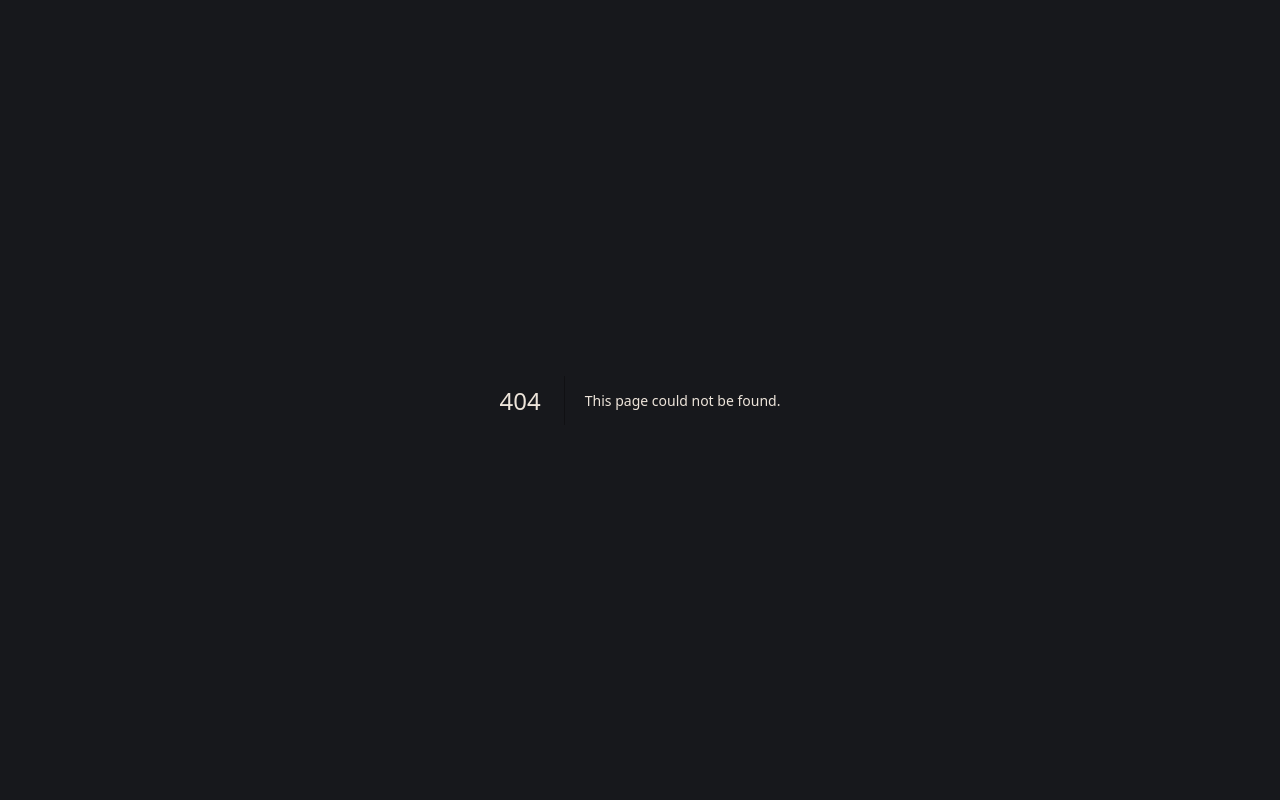
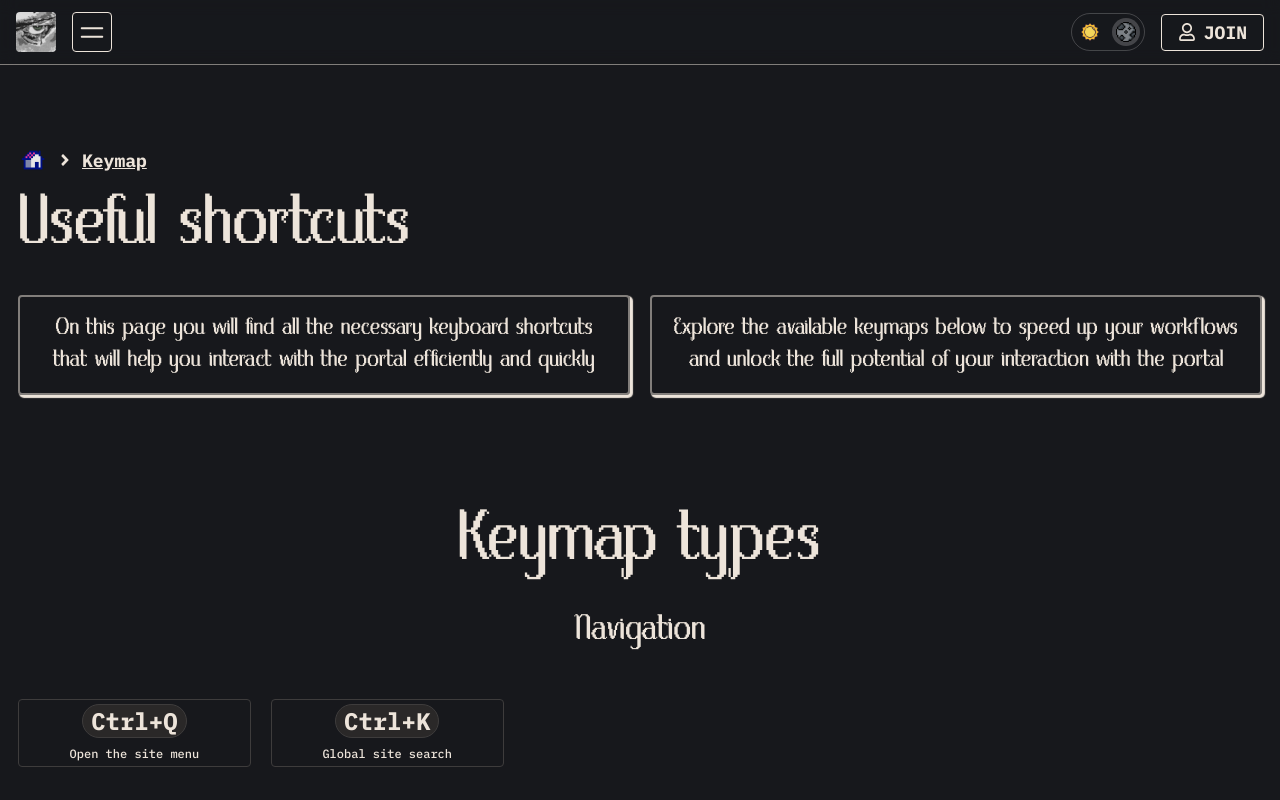
Before and after one commit to talllorenc/valley404, a Next.js app: page /keymap in a window 1280 px wide. Before the commit this address had no page. Shown: the top 800 px of the page. Built offline with nearby package versions, Linux system fonts and the light colour scheme.

Commit message:
Redesign & Create keymap Page

```diff
--- a/src/app/(home)/about/page.tsx
+++ b/src/app/(home)/about/page.tsx
@@ -1,7 +1,7 @@
 import Layout from "@/components/Layout/Layout";
 import AboutPage from "@/components/Pages/AboutPage";
 import { Metadata } from "next";
-import SotialsMenu from "@/components/SotialsMenu/SotialsMenu";
+import SocialsMenu from "@/components/SotialsMenu/SotialsMenu";
 
 export const metadata: Metadata = {
 	title: "About portal | Valley 404",
@@ -21,8 +21,8 @@ const page = () => {
 		<div>
 			<div
 				style={{ backgroundImage: 'url("/About/mainBg.png")' }}
-				className="bg-cover bg-bottom bg-no-repeat min-h-[50vh] md:min-h-[50vh] overflow-hidden flex flex-col gap-4 items-end justify-center border-b-4 border-dark dark:border-light">
-				<SotialsMenu />
+				className="bg-cover bg-bottom bg-no-repeat min-h-[50vh] overflow-hidden flex flex-col gap-4 items-end justify-center border-b-4 border-dark dark:border-light">
+				<SocialsMenu />
 			</div>
 			<Layout>
 				<AboutPage />
--- a/src/app/(home)/about/test/page.tsx
+++ /dev/null
@@ -1,5 +0,0 @@
-const page = () => {
-	return <div>page</div>;
-};
-
-export default page;
--- /dev/null
+++ b/src/app/(home)/keymap/page.tsx
@@ -0,0 +1,26 @@
+import { Metadata } from "next";
+import Layout from "@/components/Layout/Layout";
+import KeymapPage from "@/components/Pages/KeymapPage";
+
+export const metadata: Metadata = {
+	title: "Keymap | Valley 404",
+	description: "Valley 404 - Keymap",
+	openGraph: {
+		title: "Keymap | Valley 404",
+		description: "Valley 404 - Keymap",
+		url: "/keymap",
+		siteName: "valley404",
+		locale: "en",
+		type: "website",
+	},
+};
+
+const page = () => {
+	return (
+		<Layout>
+			<KeymapPage />
+		</Layout>
+	);
+};
+
+export default page;
--- a/src/components/BreadCrumbs/BreadCrumbs.tsx
+++ b/src/components/BreadCrumbs/BreadCrumbs.tsx
@@ -16,7 +16,7 @@ const BreadCrumbs: React.FC = () => {
 	const pathSegments = pathname.split("/").filter((segment) => segment);
 
 	return (
-		<div className="">
+		<div className="pb-4">
 			<nav>
 				<ul className="flex gap-2 items-center flex-wrap">
 					<li>
--- /dev/null
+++ b/src/components/Keymap/Keymap.tsx
@@ -0,0 +1,29 @@
+import { keymapNavigationArray } from "@/constants/keymap.array";
+
+const Keymap = () => {
+	return (
+		<div className="flex flex-col">
+			<div className="flex items-center justify-center text-center font-keleti">
+				<h2 className="font-medium text-7xl text-center">Keymap types</h2>
+			</div>
+
+			<div className="flex flex-col gap-12 mt-8">
+				<h2 className="font-medium text-4xl text-center font-keleti">
+					Navigation
+				</h2>
+				<div className="grid grid-cols-2 md:grid-cols-3 lg:grid-cols-5 2xl:grid-cols-8 gap-5 cursor-help">
+					{keymapNavigationArray.map((item) => (
+						<div className="flex flex-col gap-2 items-center text-center border border-[#3e3c3c] p-1 rounded transition duration-200 hover:shadow-buttonDark dark:hover:shadow-buttonLight">
+							<p className="text-2xl font-bold bg-[#535151] dark:bg-[#2a2828] border border-[#3e3c3c] px-2 text-light rounded-full">
+								{item.key}
+							</p>
+							<p className="text-xs font-medium">{item.desc}</p>
+						</div>
+					))}
+				</div>
+			</div>
+		</div>
+	);
+};
+
+export default Keymap;
--- /dev/null
+++ b/src/components/Pages/KeymapPage.tsx
@@ -0,0 +1,31 @@
+import BreadCrumbs from "@/components/BreadCrumbs/BreadCrumbs";
+import Keymap from "@/components/Keymap/Keymap";
+
+const KeymapPage = () => {
+	return (
+		<div className="flex flex-col">
+			<BreadCrumbs />
+			<h1 className="font-keleti font-medium text-7xl">Useful shortcuts</h1>
+			<div className="grid grid-cols-1 md:grid-cols-2 gap-5 mt-8 font-keleti text-2xl">
+				<div className="text-center p-4 border-2 border-dark/50 dark:border-light/50 rounded shadow-buttonDark dark:shadow-buttonLight">
+					<p>
+						On this page you will find all the necessary keyboard shortcuts that
+						will help you interact with the portal efficiently and quickly
+					</p>
+				</div>
+				<div className="text-center p-4 border-2 border-dark/50 dark:border-light/50 rounded shadow-buttonDark dark:shadow-buttonLight">
+					<p>
+						Explore the available keymaps below to speed up your workflows and
+						unlock the full potential of your interaction with the portal
+					</p>
+				</div>
+			</div>
+
+			<div className="mt-28">
+				<Keymap />
+			</div>
+		</div>
+	);
+};
+
+export default KeymapPage;
--- a/src/components/Technologies/Technologies.tsx
+++ b/src/components/Technologies/Technologies.tsx
@@ -24,7 +24,7 @@ const Technologies = () => {
 						{technologiesFrontendArray.map((image) => (
 							<div
 								key={image.id}
-								className="flex flex-col items-center border border-dark/50 dark:border-light/50 p-4 justify-between rounded transition duration-200 hover:shadow-buttonDark dark:hover:shadow-buttonLight">
+								className="flex flex-col items-center border border-dark/50 dark:border-light/50 p-4 justify-between rounded transition duration-200 hover:shadow-buttonDark dark:hover:shadow-buttonLight cursor-help">
 								<Image
 									src={image.src}
 									alt={image.alt}
@@ -48,7 +48,7 @@ const Technologies = () => {
 						{technologiesBackendArray.map((image) => (
 							<div
 								key={image.id}
-								className="flex flex-col items-center border border-dark/50 dark:border-light/50 p-4 justify-between rounded transition duration-200 hover:shadow-buttonDark dark:hover:shadow-buttonLight">
+								className="flex flex-col items-center border border-dark/50 dark:border-light/50 p-4 justify-between rounded transition duration-200 hover:shadow-buttonDark dark:hover:shadow-buttonLight cursor-help">
 								<Image
 									src={image.src}
 									alt={image.alt}
@@ -72,7 +72,7 @@ const Technologies = () => {
 						{technologiesIntegrationsArray.map((image) => (
 							<div
 								key={image.id}
-								className="flex flex-col items-center border border-dark/50 dark:border-light/50 p-4 justify-between rounded transition duration-200 hover:shadow-buttonDark dark:hover:shadow-buttonLight">
+								className="flex flex-col items-center border border-dark/50 dark:border-light/50 p-4 justify-between rounded transition duration-200 hover:shadow-buttonDark dark:hover:shadow-buttonLight cursor-help">
 								<Image
 									src={image.src}
 									alt={image.alt}
--- /dev/null
+++ b/src/constants/keymap.array.ts
@@ -0,0 +1,22 @@
+import { IKeymapArray } from "@/types/keymap.array";
+
+export const keymapNavigationArray: IKeymapArray[] = [
+	{
+		id: 1,
+		desc: "Open the site menu",
+		key: "Ctrl+Q",
+	},
+	{
+		id: 2,
+		desc: "Global site search",
+		key: "Ctrl+K",
+	},
+];
+
+export const keymapPostsArray: IKeymapArray[] = [
+	{
+		id: 1,
+		desc: "Open the post menu",
+		key: "Ctrl+P",
+	},
+];
--- a/src/constants/menu.links.ts
+++ b/src/constants/menu.links.ts
@@ -11,4 +11,9 @@ export const menuLinks: IMenuLinks[] = [
 		title: "Contact",
 		path: "/contact",
 	},
+	{
+		id: 3,
+		title: "Keymap",
+		path: "/keymap",
+	},
 ];
--- /dev/null
+++ b/src/types/keymap.array.ts
@@ -0,0 +1,5 @@
+export interface IKeymapArray {
+	id: number;
+	desc: string;
+	key: string;
+}
```
Also changed, not shown: public/Keymap/mainBg.jpg (added).
